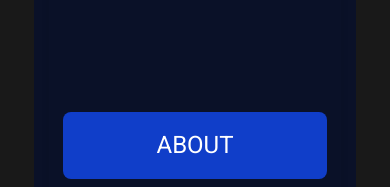
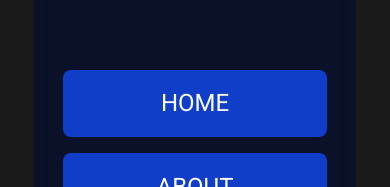
Before and after one commit to attiaa1/react-portfolio, a React (Vite) app: page / in a window 390 px wide. Both pictures are taken after a click on the icon 135 px from the left and 45 px from the top of the page. Shown: the part 193-380 px from the top of the page. Built offline with nearby package versions, Linux system fonts and the light colour scheme.

Commit message:
mobile nav menu complete

```diff
--- a/src/App.css
+++ b/src/App.css
@@ -8,6 +8,22 @@
     --background-color: #FFFFFF; /* White */
     --text-color: #000000; /* Black */
 }
+
+.fp-watermark {
+  display: none;
+}
+
+#fp-nav ul li a span,
+.fp-slidesNav ul li a span {
+    background: #ffffff; /* Change this to your desired color */
+}
+
+/* Change the color of the active navigation bullet */
+#fp-nav ul li a.active span,
+.fp-slidesNav ul li a.active span {
+    background: #ffffff; /* Change this to your desired color for the active bullet */
+}
+
 
 /* Base Styles */
 body {
@@ -38,7 +54,13 @@ html, body {
     background-color: #6919ff;
   }
   .section:nth-child(2) {
-    background-color: #0A1128;
+    background-color: #13214e;
+  }
+  .section:nth-child(3) {
+    background-color: #177b40;
+  }
+  .section:nth-child(4) {
+    background-color: #780000;
   }
 
 /* Headings */
--- a/src/components/FullPageComponent.jsx
+++ b/src/components/FullPageComponent.jsx
@@ -1,29 +1,33 @@
 import React from 'react';
 import ReactFullpage from '@fullpage/react-fullpage';
 import Hero from './Hero';
-import NavBar from './NavBar';
 import '../App.css'
 
 const FullPageComponent = () => (
   <ReactFullpage
     // Fullpage.js options
     licenseKey={'YOUR_KEY_HERE'}
-    scrollingSpeed={1000} /* Options here */
+    scrollingSpeed={700} /* Options here */
+    loopBottom={'True'}
+    navigation={'true'}
 
     render={({ state, fullpageApi }) => {
       return (
         <ReactFullpage.Wrapper>
-          <div className="section">
+          <div id='home' className="section">
             <Hero />
           </div>
-          <div className="section">
+          <div id='about' className="section">
             <h1>Section 2</h1>
             <button onClick={() => fullpageApi.moveSectionUp()}>
               Move up
             </button>
           </div>
-          <div className="section">
+          <div id='projects' className="section">
             <h1>Section 3</h1>
+          </div>
+          <div id='experience' className="section">
+            <h1>Section 4</h1>
           </div>
         </ReactFullpage.Wrapper>
       );
--- a/src/components/Hero.jsx
+++ b/src/components/Hero.jsx
@@ -6,8 +6,8 @@ const Hero = () => {
     return (
     <section className="hero">
       <div className="hero-content">
+        <h1>Hi, I'm Adam Attia!</h1>
         <img alt='Caricature of my cat and I' src={Caricature}></img>
-        <h1>Hi, I'm Adam Attia!</h1>
         <p>
           Full-stack Developer & Software Engineer with a love for scalable solutions, music, and art.
           If you're looking for my resume, you can find it <a style={{ color: "white" }} href="https://www.adamattia.me/resume" target="_blank">here</a>.
--- a/src/components/MobileNav.jsx
+++ b/src/components/MobileNav.jsx
@@ -1,13 +1,31 @@
 import React from "react";
 import './NavBar.css';
+import fullpage from 'fullpage.js';
 
-const MobileNav = () => {
+const MobileNav = ({ closeNav }) => {
   const handleNavigation = (id) => {
-    window.location.href = id;
+    closeNav();
+    const sectionIndex = {
+      "#home": 0,
+      "#about": 1,
+      "#projects": 2,
+      "#experience": 3
+    }[id];
+
+    if (sectionIndex !== undefined) {
+      fullpage_api.moveTo(sectionIndex + 1); // fullpage.js sections are 1-indexed
+    }
   };
 
   return (
     <div className="mobileNav">
+      <div
+        className="mobileNavItem"
+        onClick={() => handleNavigation("#home")}
+        style={{ cursor: "pointer" }}
+      >
+        HOME
+      </div>
       <div
         className="mobileNavItem"
         onClick={() => handleNavigation("#about")}
--- a/src/components/NavBar.jsx
+++ b/src/components/NavBar.jsx
@@ -3,25 +3,40 @@ import { FontAwesomeIcon } from "@fortawesome/react-fontawesome";
 import { faBars, faEnvelope } from "@fortawesome/free-solid-svg-icons";
 import PopUp from "./PopUp";
 import MobileNav from "./MobileNav";
-import "./NavBar.css";
+import './NavBar.css';
+import fullpage from 'fullpage.js';
 
 const NavBar = () => {
+    const handleNavigation = (id) => {
+        const sectionIndex = {
+            "#home": 0,
+            "#about": 1,
+            "#projects": 2,
+            "#experience": 3
+        }[id];
+
+        if (sectionIndex !== undefined) {
+            fullpage_api.moveTo(sectionIndex + 1); // fullpage.js sections are 1-indexed
+        }
+    };
+
     return (
         <div className="navBar">
             <div className="navBarJustifyStart">
-        <div style={{cursor: "pointer"}} className="navItem">ABOUT</div>
-        <div style={{cursor: "pointer"}} className="navItem">PROJECTS</div>
-        <div style={{cursor: "pointer"}} className="navItem">EXPERIENCE</div>
+                <div onClick={() => handleNavigation("#home")} style={{ cursor: "pointer" }} className="navItem">HOME</div>
+                <div onClick={() => handleNavigation("#about")} style={{ cursor: "pointer" }} className="navItem">ABOUT</div>
+                <div onClick={() => handleNavigation("#projects")} style={{ cursor: "pointer" }} className="navItem">PROJECTS</div>
+                <div onClick={() => handleNavigation("#experience")} style={{ cursor: "pointer" }} className="navItem">EXPERIENCE</div>
                 <div className="navItemMobile">
                     <PopUp
-            collapsedContent={<FontAwesomeIcon style={{cursor: "pointer"}} icon={faBars}/>}
-            expandedContent={<MobileNav />}
+                        collapsedContent={<FontAwesomeIcon style={{ cursor: "pointer" }} icon={faBars} />}
+                        expandedContent={<MobileNav closeNav={() => setIsExpanded(false)} />}
                     />
                 </div>
             </div>
-      <div style={{cursor: "pointer"}} className="navBarJustifyEnd">
+            <div style={{ cursor: "pointer" }} className="navBarJustifyEnd">
                 <div className="navItem">
-          <a href="mailto:adduma.attia@gmail.com"><FontAwesomeIcon icon={faEnvelope}/></a>
+                    <a href="mailto:adduma.attia@gmail.com"><FontAwesomeIcon icon={faEnvelope} /></a>
                 </div>
             </div>
         </div>
--- a/src/components/PopUp.jsx
+++ b/src/components/PopUp.jsx
@@ -50,7 +50,7 @@ const PopUp = ({ collapsedContent, expandedContent }) => {
                 padding: "15px",
               }}
             />
-            {expandedContent}
+            {React.cloneElement(expandedContent, { closeNav: toggleExpanded })}
           </div>
         </div>
       ) : (
```
Lines whose indentation alone changed are shown as unchanged.
